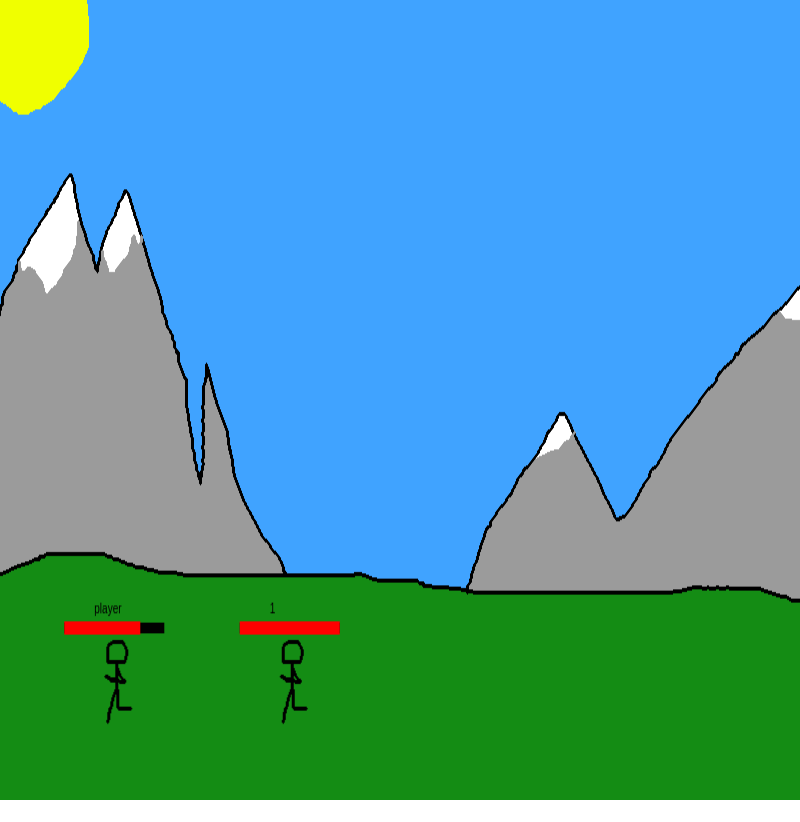
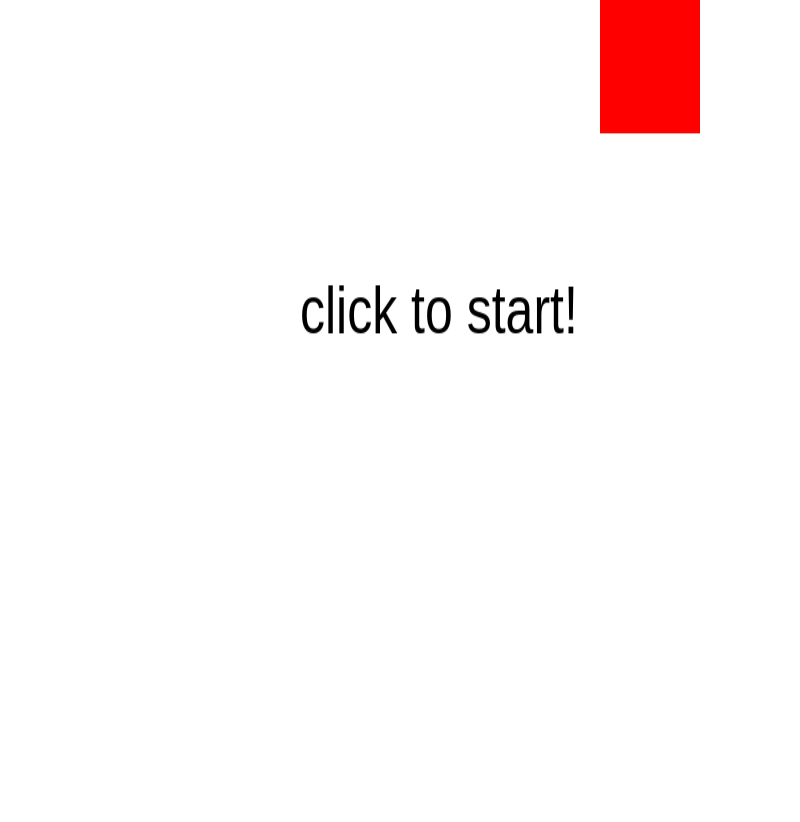
Before and after one commit to xXDerpyXx/dead-flowers, an Electron app: page index.html in a window 800 px wide. Drawn offline with Linux system fonts and the light colour scheme.

Commit message:
True Start!

```diff
--- a/index.html
+++ b/index.html
@@ -45,6 +45,12 @@ body{
 	var ctx = c.getContext("2d");
 	var temp = 255;
 	var temps = 0;
+
+	var start = false;
+
+	ctx.font = "50px Arial";
+	ctx.fillStyle="#000000";
+	ctx.fillText("click to start!",300,250);
 
 	//var img = document.getElementById("stand");
 	//var frame = 1;
@@ -309,7 +315,7 @@ body{
 		},speed)
 	}
 
-	cycle();
+
 
 	//velCheck = setInterval(function(){
 
@@ -319,6 +325,11 @@ body{
 		fixCanvasSize();
 	};
 
+	window.onclick = function(event){
+		if(start == false)
+			cycle();
+		start = true;
+	};
 
 	function fixCanvasSize(){
 		var width = window.innerWidth
```
